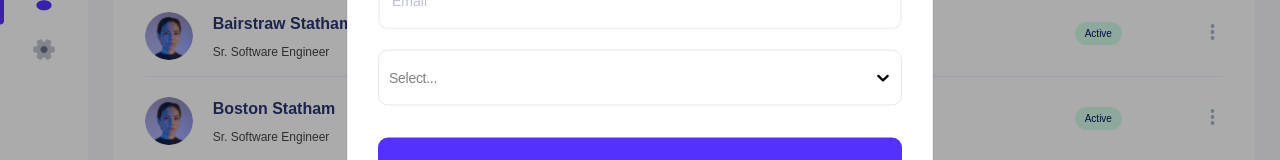
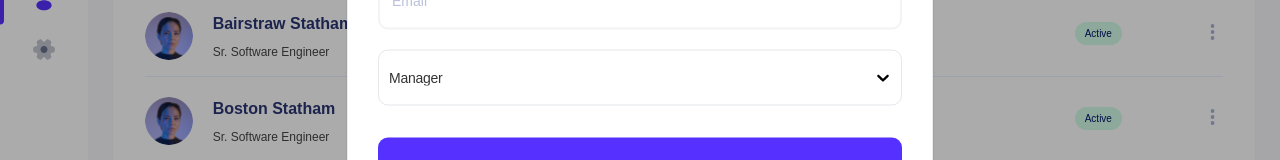
Before and after one commit to tajnur007/d2d-marketing-frontend, a Next.js app: page /employee-list in a window 1280 px wide. Both pictures are taken after a click on the button "New Employee". Shown: the part 452-612 px from the top of the page. Built offline with nearby package versions, Linux system fonts and the light colour scheme; a web font is replaced by a local one.

Commit message:
removed modal.tsx file

```diff
--- a/components/create-employee-modal.tsx
+++ b/components/create-employee-modal.tsx
@@ -122,6 +122,7 @@ const CreateEmployeeModal = ({
           />
           <Select
             options={EMPLOYEE_ROLE}
+            defaultValue={EMPLOYEE_ROLE[0]}
             className='create-reminder-select font-medium text-black text-[14px] tracking-[-0.28px] leading-[normal]'
             styles={{
               control: (baseStyles) => ({
--- a/components/modal.tsx
+++ /dev/null
@@ -1,33 +0,0 @@
-import React from 'react';
-import ReactModal, { Props } from 'react-modal';
-
-// Modal setting.
-const modalStyles = {
-  overlay: {
-    zIndex: 10000,
-    backgroundColor: '#00000054',
-    opacity: 1,
-  },
-  content: {
-    top: '50%',
-    left: '50%',
-    right: 'auto',
-    bottom: 'auto',
-    width: 480,
-    marginRight: '-50%',
-    padding: 30,
-    transform: 'translate(-50%, -50%)',
-    border: '2px solid var(--color-gray-4)',
-    borderRadius: '4px',
-  },
-};
-
-export function Modal(props: Props) {
-  const { style, ...rest } = props;
-
-  return (
-    <ReactModal ariaHideApp={false} style={{ ...modalStyles, ...style }} {...rest}>
-      {props.children}
-    </ReactModal>
-  );
-}
```
